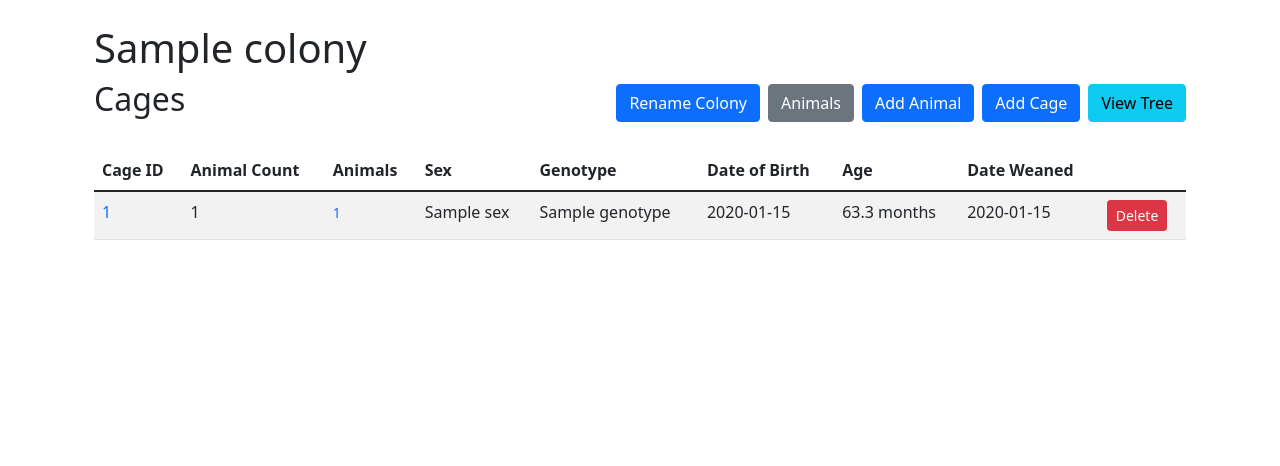
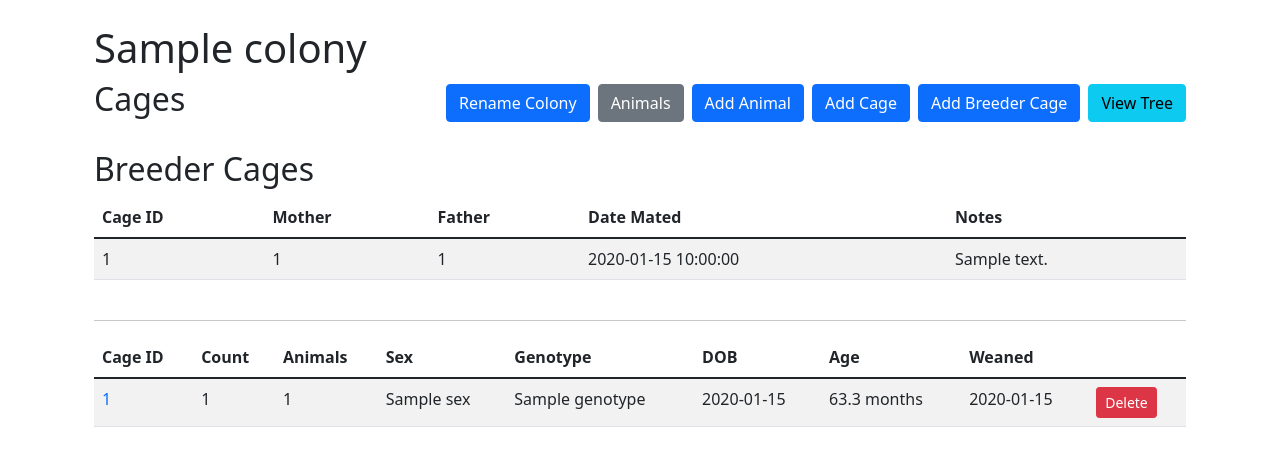
Before and after one commit to da8702/ColonyTree, a Flask app: template templates/cages_view.html in a window 1280 px wide. Shown: the part 62-528 px from the top of the page. Run offline with Flask 3, Linux system fonts and the light colour scheme; the template is opened without the code that fills it: most values are stand-ins (such as "Sample title", 1, 10 or a date in 2020).

Commit message:
Finalize cage view fixes, server updates, and tree visualization layout

```diff
--- a/server.py
+++ b/server.py
@@ -75,7 +75,8 @@ def save_colony(colony, filename):
 
     data = {
         'name': colony.name,
-        'animals': []
+        'animals': [],
+        'breeder_cages': colony.breeder_cages
     }
 
     for animal in colony.animals:
@@ -158,6 +159,8 @@ def load_colony(filename):
             except Exception as e:
                 print(f"Error setting father for animal {animal.animal_id}: {str(e)}")
 
+    # Load breeder cages if present
+    colony.breeder_cages = data.get('breeder_cages', [])
     return colony
 
 @app.before_request
@@ -271,6 +274,10 @@ def view_cages():
     colony_name_in_session = session.get('colony_name', 'None')
     print(f"Rendering cages view with colony: {current_colony.name}")
     print(f"Colony in session: {has_colony_in_session}, name: {colony_name_in_session}")
+    # Debug: print all animal IDs and cage assignments
+    print("DEBUG: Animals and their cages:")
+    for a in current_colony.animals:
+        print(f"  {a.animal_id}: cage_id={a.cage_id}, sex={a.sex}, dob={a.dob}")
 
     # Pass extra debug info to the template
     template_data = {
@@ -435,17 +442,17 @@ def delete_animal(animal_id):
         animal = current_colony.get_animal(animal_id)
         if animal:
             # Remove parent-child relationships
-            if animal.mother:
+            if animal.mother and animal in animal.mother.children:
                 try:
                     animal.mother.children.remove(animal)
-                except (ValueError, AttributeError) as e:
-                    print(f"Warning: Could not remove animal from mother's children: {e}")
+                except ValueError:
+                    print(f"Warning: could not remove {animal.animal_id} from previous mother's children list")
 
-            if animal.father:
+            if animal.father and animal in animal.father.children:
                 try:
                     animal.father.children.remove(animal)
-                except (ValueError, AttributeError) as e:
-                    print(f"Warning: Could not remove animal from father's children: {e}")
+                except ValueError:
+                    print(f"Warning: could not remove {animal.animal_id} from previous father's children list")
 
             # Remove references to this animal as a parent from other animals
             for other_animal in current_colony.animals:
@@ -585,7 +592,10 @@ def edit_animal(animal_id):
             print(f"Changing mother from {old_mother_id} to {mother_id}")
             # If there was a previous mother, remove this animal from her children
             if animal.mother:
-                animal.mother.children.remove(animal)
+                try:
+                    animal.mother.children.remove(animal)
+                except ValueError:
+                    print(f"Warning: could not remove {animal.animal_id} from previous mother's children list")
 
             # Set the new mother
             if mother_id:
@@ -603,9 +613,12 @@ def edit_animal(animal_id):
         old_father_id = animal.father.animal_id if animal.father else None
         if father_id != old_father_id:
             print(f"Changing father from {old_father_id} to {father_id}")
-            # If there was a previous father, remove this animal from his children
-            if animal.father:
-                animal.father.children.remove(animal)
+            # If there was a previous father, remove this animal from his children safely
+            if animal.father and animal in animal.father.children:
+                try:
+                    animal.father.children.remove(animal)
+                except Exception as e:
+                    print(f"Warning: failed to remove {animal.animal_id} from old father's children: {e}")
 
             # Set the new father
             if father_id:
@@ -875,18 +888,17 @@ def delete_cage():
         for animal in animals_to_delete:
             print(f"Removing animal: {animal.animal_id}")
             # Remove parent-child relationships
-            if animal.mother:
+            if animal.mother and animal in animal.mother.children:
                 try:
-                    if hasattr(animal.mother, 'children'):
-                        animal.mother.children.remove(animal)
+                    animal.mother.children.remove(animal)
                 except ValueError:
-                    print(f"Could not remove animal {animal.animal_id} from mother's children list")
-            if animal.father:
+                    print(f"Warning: could not remove {animal.animal_id} from previous mother's children list")
+
+            if animal.father and animal in animal.father.children:
                 try:
-                    if hasattr(animal.father, 'children'):
-                        animal.father.children.remove(animal)
+                    animal.father.children.remove(animal)
                 except ValueError:
-                    print(f"Could not remove animal {animal.animal_id} from father's children list")
+                    print(f"Warning: could not remove {animal.animal_id} from previous father's children list")
 
             # Remove the animal from the colony
             current_colony.animals.remove(animal)
@@ -1079,6 +1091,58 @@ def edit_cage():
             'error': str(e)
         }), 500
 
+# Add breeder cage route
+@app.route('/add_breeder_cage', methods=['GET', 'POST'])
+def add_breeder_cage():
+    """Add a new breeder cage with specified parents and optional date mated/notes"""
+    global current_colony
+    if not current_colony:
+        return redirect(url_for('list_colonies'))
+
+    if request.method == 'POST':
+        try:
+            data = request.get_json()
+            cage_id = data.get('cage_id')
+            mother_id = data.get('mother_id')
+            father_id = data.get('father_id')
+            date_mated = data.get('date_mated')
+            notes = data.get('notes')
+
+            # Validate required fields
+            if not cage_id or not mother_id or not father_id:
+                return jsonify({'success': False, 'error': 'Cage ID, mother ID, and father ID are required'}), 400
+
+            mother = current_colony.get_animal(mother_id)
+            father = current_colony.get_animal(father_id)
+            if not mother or mother.sex != 'F':
+                return jsonify({'success': False, 'error': f'Mother {mother_id} not found or not female'}), 400
+            if not father or father.sex != 'M':
+                return jsonify({'success': False, 'error': f'Father {father_id} not found or not male'}), 400
+
+            # Append breeder cage entry
+            breeder_entry = {
+                'cage_id': cage_id,
+                'mother_id': mother_id,
+                'father_id': father_id,
+                'date_mated': date_mated,
+                'notes': notes
+            }
+            current_colony.breeder_cages.append(breeder_entry)
+
+            # Update parents' cage assignment
+            mother.cage_id = cage_id
+            father.cage_id = cage_id
+
+            save_colony(current_colony, current_colony.name)
+            return jsonify({'success': True})
+        except Exception as e:
+            print(f"Error adding breeder cage: {e}")
+            traceback.print_exc()
+            return jsonify({'success': False, 'error': str(e)}), 500
+
+    # GET request
+    return render_template('add_breeder_cage.html', colony=current_colony)
+
 if __name__ == '__main__':
     print("Starting Animal Colony Manager...")
 
--- a/templates/cages_view.html
+++ b/templates/cages_view.html
@@ -5,32 +5,48 @@
 {% block content %}
 <div class="container mt-4">
     <h1>{{ colony.name }}</h1>
-
-    <div class="row">
-        <div class="col-md-12">
     <div class="d-flex justify-content-between align-items-center mb-4">
         <h2>Cages</h2>
         <div class="d-flex gap-2">
-                    <button type="button" class="btn btn-primary" data-bs-toggle="modal" data-bs-target="#renameColonyModal">
-                        Rename Colony
-                    </button>
+            <button type="button" class="btn btn-primary" data-bs-toggle="modal" data-bs-target="#renameColonyModal">Rename Colony</button>
             <a href="{{ url_for('view_animals') }}" class="btn btn-secondary">Animals</a>
             <a href="{{ url_for('add_animal') }}" class="btn btn-primary">Add Animal</a>
             <a href="{{ url_for('add_cage') }}" class="btn btn-primary">Add Cage</a>
+            <a href="{{ url_for('add_breeder_cage') }}" class="btn btn-primary">Add Breeder Cage</a>
             <a href="{{ url_for('visualization', vis_type='cages') }}" class="btn btn-info">View Tree</a>
         </div>
     </div>
+
+    {# Breeder Cages Section #}
+    <h2>Breeder Cages</h2>
+    {% if colony.breeder_cages %}
+    <div class="table-responsive mb-4">
+        <table class="table table-striped">
+            <thead><tr><th>Cage ID</th><th>Mother</th><th>Father</th><th>Date Mated</th><th>Notes</th></tr></thead>
+            <tbody>
+            {% for bc in colony.breeder_cages %}
+                <tr>
+                    <td>{{ bc.cage_id }}</td>
+                    <td>{{ bc.mother_id }}</td>
+                    <td>{{ bc.father_id }}</td>
+                    <td>{{ bc.date_mated or '-' }}</td>
+                    <td>{{ bc.notes or '' }}</td>
+                </tr>
+            {% endfor %}
+            </tbody>
+        </table>
     </div>
-    </div>
+    {% else %}
+    <div class="alert alert-info mb-4">No breeder cages. Click "Add Breeder Cage" to create one.</div>
+    {% endif %}
 
-    <div class="row">
-        <div class="col-md-12">
+    <hr />
+
+    {# Regular Cages Section #}
     {% if colony.animals %}
-
         {% set cages = {} %}
         {% for animal in colony.animals %}
-                {# Exclude None or invalid cage IDs #}
-                {% if animal.cage_id is not none and animal.cage_id != 'None' and animal.cage_id != '' %}
+            {% if animal.cage_id %}
                 {% if animal.cage_id not in cages %}
                     {% set _ = cages.update({animal.cage_id: []}) %}
                 {% endif %}
@@ -43,129 +59,46 @@
             <table class="table table-striped">
                 <thead>
                     <tr>
-                            <th>Cage ID</th>
-                            <th>Animal Count</th>
-                            <th>Animals</th>
-                            <th>Sex</th>
-                            <th>Genotype</th>
-                            <th>Date of Birth</th>
-                            <th>Age</th>
-                            <th>Date Weaned</th>
-                            <th></th>
+                        <th>Cage ID</th><th>Count</th><th>Animals</th><th>Sex</th><th>Genotype</th><th>DOB</th><th>Age</th><th>Weaned</th><th></th>
                     </tr>
                 </thead>
                 <tbody>
                 {% for cage_id, animals in cages.items() %}
                     <tr>
+                        <td><a href="#" class="text-decoration-none" data-bs-toggle="modal" data-bs-target="#editCageModal{{ cage_id|replace('.', '_') }}">{{ cage_id }}</a></td>
+                        <td>{{ animals|length }}</td>
+                        <td>{% for a in animals %}{{ a.animal_id }}{% if not loop.last %}, {% endif %}{% endfor %}</td>
+                        {# Display Sex (unique) #}
+                        {% set uniq_sexes = animals|map(attribute='sex')|unique|list %}
                         <td>
-                                <a href="#"
-                                   class="text-decoration-none cage-id-link"
-                                   data-bs-toggle="modal"
-                                   data-bs-target="#editCageModal{{ cage_id|replace('.', '_') }}"
-                                   data-cage-id="{{ cage_id }}"
-                                   data-sex="{{ sex if all_same_sex else '' }}"
-                                   data-genotype="{{ genotype if all_same_genotype else '' }}"
-                                   data-dob="{{ dob.strftime('%Y-%m-%d') if all_same_dob else '' }}"
-                                   data-date-weaned="{{ date_weaned.strftime('%Y-%m-%d') if all_same_weaned and date_weaned else '' }}">
-                                    {{ cage_id }}
-                                </a>
-                            </td>
-                            <td>{{ animals|length }}</td>
-                            <td>
-                                <small>
-                                {% for animal in animals %}
-                                    <a href="#" class="text-decoration-none" data-bs-toggle="modal" data-bs-target="#editAnimalModal{{ animal.animal_id }}">
-                                        {{ animal.animal_id }}
-                                    </a>{% if not loop.last %}, {% endif %}
-                                {% endfor %}
-                                </small>
-                            </td>
-                            {% set all_same_sex = true %}
-                            {% set sex = animals[0].sex %}
-                            {% for animal in animals %}
-                                {% if animal.sex != sex %}
-                                    {% set all_same_sex = false %}
-                                {% endif %}
-                            {% endfor %}
-
-                            <td>
-                                {% if all_same_sex %}
-                                    {{ sex }}
+                            {% if uniq_sexes|length == 1 %}
+                                {% if uniq_sexes[0] == 'M' %}Male{% elif uniq_sexes[0] == 'F' %}Female{% else %}{{ uniq_sexes[0] }}{% endif %}
                             {% else %}
-                                    <span class="text-muted">Mixed</span>
+                                Mixed
                             {% endif %}
                         </td>
-
-                            {% set all_same_genotype = true %}
-                            {% set genotype = animals[0].genotype %}
-                            {% for animal in animals %}
-                                {% if animal.genotype != genotype %}
-                                    {% set all_same_genotype = false %}
-                                {% endif %}
+                        {# Display Genotype (unique) #}
+                        {% set uniq_genos = animals|map(attribute='genotype')|unique|list %}
+                        <td>{% for g in uniq_genos %}{{ g }}{% if not loop.last %}, {% endif %}{% endfor %}</td>
+                        {# Display DOB (unique) #}
+                        {% set uniq_dobs = animals|map(attribute='dob')|unique|list %}
+                        <td>{% for d in uniq_dobs %}{{ d.strftime('%Y-%m-%d') }}{% if not loop.last %}, {% endif %}{% endfor %}</td>
+                        {# Age column #}
+                        <td class="cage-age" data-dob-list="{% for a in animals %}{{ a.dob.strftime('%Y-%m-%d') }}{% if not loop.last %},{% endif %}{% endfor %}">Loading...</td>
+                        {# Display Weaned dates (unique) #}
+                        {% set uniq_weans = animals|map(attribute='date_weaned')|unique|list %}
+                        <td>
+                            {% for w in uniq_weans %}
+                                {% if w %}{{ w.strftime('%Y-%m-%d') }}{% else %}-{% endif %}{% if not loop.last %}, {% endif %}
                             {% endfor %}
-
-                            <td>
-                                {% if all_same_genotype %}
-                                    {{ genotype }}
-                                {% else %}
-                                    <span class="text-muted">Mixed</span>
-                                {% endif %}
                         </td>
-
-                            {% set all_same_dob = true %}
-                            {% set dob = animals[0].dob %}
-                            {% for animal in animals %}
-                                {% if animal.dob != dob %}
-                                    {% set all_same_dob = false %}
-                                {% endif %}
-                            {% endfor %}
-
-                            <td>
-                                {% if all_same_dob %}
-                                    {{ dob.strftime('%Y-%m-%d') }}
-                                {% else %}
-                                    <span class="text-muted">Mixed</span>
-                                {% endif %}
-                            </td>
-
-                            <td class="cage-age" data-dob-list="{% for animal in animals %}{{ animal.dob.strftime('%Y-%m-%d') }}{% if not loop.last %},{% endif %}{% endfor %}">
-                                Loading...
-                            </td>
-
-                            {% set all_same_weaned = true %}
-                            {% set date_weaned = animals[0].date_weaned %}
-                            {% for animal in animals %}
-                                {% if animal.date_weaned != date_weaned %}
-                                    {% set all_same_weaned = false %}
-                                {% endif %}
-                            {% endfor %}
-
-                            <td>
-                                {% if all_same_weaned %}
-                                    {% if date_weaned %}
-                                        {{ date_weaned.strftime('%Y-%m-%d') }}
-                                    {% else %}
-                                        -
-                                    {% endif %}
-                                {% else %}
-                                    <span class="text-muted">Mixed</span>
-                                {% endif %}
-                            </td>
-
-                            <td>
-                                <button type="button"
-                                        class="btn btn-sm btn-danger"
-                                        data-bs-toggle="modal"
-                                        data-bs-target="#deleteCageModal{{ cage_id|replace('.', '_') }}">
-                                    Delete
-                                </button>
-                            </td>
+                        <td><button class="btn btn-sm btn-danger" data-bs-toggle="modal" data-bs-target="#deleteCageModal{{ cage_id|replace('.', '_') }}">Delete</button></td>
                     </tr>
                 {% endfor %}
                 </tbody>
             </table>
         </div>
-            <!-- Move modals outside the table -->
+        {# Modals for edit/delete are unchanged and follow here #}
         {% for cage_id, animals in cages.items() %}
             <!-- Edit Cage Modal -->
             <div class="modal fade" id="editCageModal{{ cage_id|replace('.', '_') }}" tabindex="-1">
@@ -187,29 +120,33 @@
                                 <div class="form-group mb-3">
                                     <label class="form-label">Sex</label>
                                     <select class="form-control" name="sex">
-                                        <option value="M" {% if all_same_sex and sex == 'M' %}selected{% endif %}>Male</option>
-                                        <option value="F" {% if all_same_sex and sex == 'F' %}selected{% endif %}>Female</option>
+                                        <option value="M" {% if animals|map(attribute='sex')|unique|list|length == 1 and animals[0].sex == 'M' %}selected{% endif %}>Male</option>
+                                        <option value="F" {% if animals|map(attribute='sex')|unique|list|length == 1 and animals[0].sex == 'F' %}selected{% endif %}>Female</option>
                                     </select>
                                 </div>
                                 <div class="form-group mb-3">
                                     <label class="form-label">Genotype</label>
                                     <select class="form-control" name="genotype">
-                                        <option value="Homo (+/+)" {% if all_same_genotype and genotype == 'Homo (+/+)' %}selected{% endif %}>Homo (+/+)</option>
-                                        <option value="Het (+/-)" {% if all_same_genotype and genotype == 'Het (+/-)' %}selected{% endif %}>Het (+/-)</option>
-                                        <option value="WT (-/-)" {% if all_same_genotype and genotype == 'WT (-/-)' %}selected{% endif %}>WT (-/-)</option>
+                                        <option value="Homo (+/+)" {% if animals|map(attribute='genotype')|unique|list|length == 1 and animals[0].genotype == 'Homo (+/+)' %}selected{% endif %}>Homo (+/+)</option>
+                                        <option value="Het (+/-)" {% if animals|map(attribute='genotype')|unique|list|length == 1 and animals[0].genotype == 'Het (+/-)' %}selected{% endif %}>Het (+/-)</option>
+                                        <option value="WT (-/-)" {% if animals|map(attribute='genotype')|unique|list|length == 1 and animals[0].genotype == 'WT (-/-)' %}selected{% endif %}>WT (-/-)</option>
                                     </select>
                                 </div>
                                 <div class="form-group mb-3">
                                     <label class="form-label">Date of Birth</label>
-                                    <input type="date" class="form-control" name="dob" value="{{ dob.strftime('%Y-%m-%d') if all_same_dob else '' }}">
+                                    {# Use first animal's DOB if available #}
+                                    {% set first_dob = animals and animals[0].dob %}
+                                    <input type="date" class="form-control" name="dob" value="{{ first_dob and first_dob.strftime('%Y-%m-%d') or '' }}">
                                 </div>
                                 <div class="form-group mb-3">
                                     <label class="form-label">Date Weaned</label>
-                                    <input type="date" class="form-control" name="date_weaned" value="{{ date_weaned.strftime('%Y-%m-%d') if all_same_weaned and date_weaned else '' }}">
+                                    {# Use first animal's date_weaned if available #}
+                                    {% set first_weaned = animals and animals[0].date_weaned %}
+                                    <input type="date" class="form-control" name="date_weaned" value="{{ first_weaned and first_weaned.strftime('%Y-%m-%d') or '' }}">
                                 </div>
                                 <div class="form-group mb-3">
                                     <label class="form-label">Notes</label>
-                                    <textarea class="form-control" name="notes" rows="3"></textarea>
+                                    <textarea class="form-control" name="notes" rows="3">{{ animals|map(attribute='notes')|unique|list|length == 1 and animals[0].notes or '' }}</textarea>
                                 </div>
                                 <!-- Direct submit button for non-JavaScript fallback -->
                                 <div class="d-none">
@@ -248,18 +185,11 @@
             </div>
         {% endfor %}
         {% else %}
-            <div class="alert alert-info">
-                No cages in this colony. Add animals with cage IDs to create cages.
-            </div>
+        <div class="alert alert-info">No cages in this colony. Add animals with cage IDs to create cages.</div>
         {% endif %}
-
     {% else %}
-            <div class="alert alert-info">
-                No animals in this colony. Add some animals to get started.
-            </div>
+    <div class="alert alert-info">No animals in this colony. Add some animals to get started.</div>
     {% endif %}
-        </div>
-    </div>
 
     <!-- Rename Colony Modal -->
     <div class="modal fade" id="renameColonyModal" tabindex="-1">
```
Also changed, not shown: models.py (+10 -5 lines), templates/add_breeder_cage.html (added, +89 -0 lines), tree_visualization.py (+27 -2 lines). Lines whose indentation alone changed are shown as unchanged.
